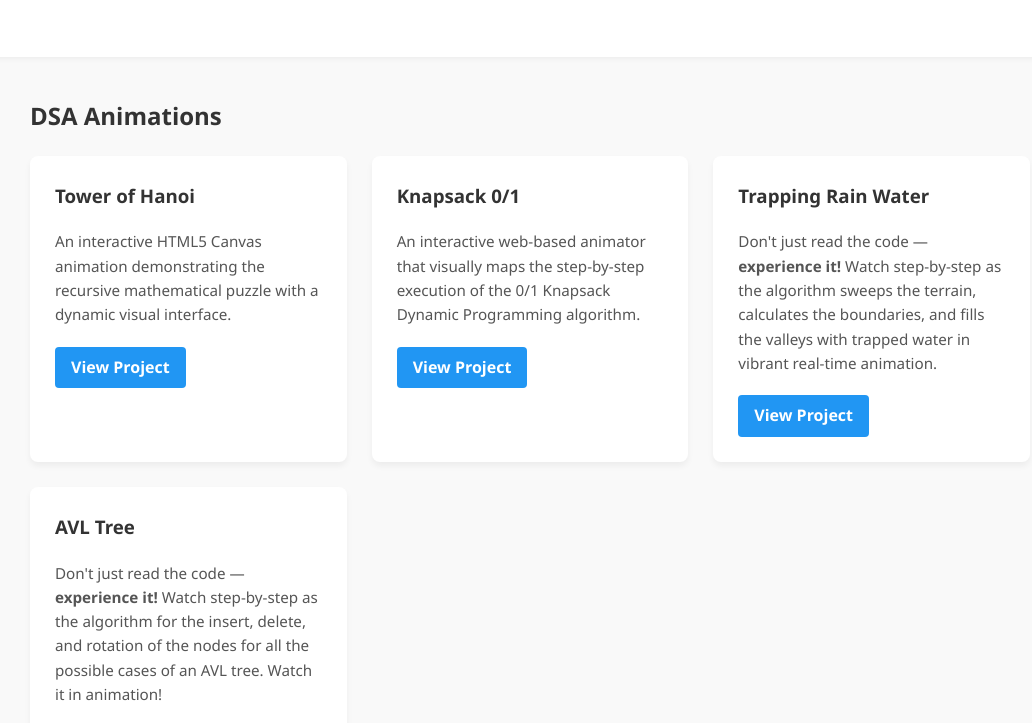
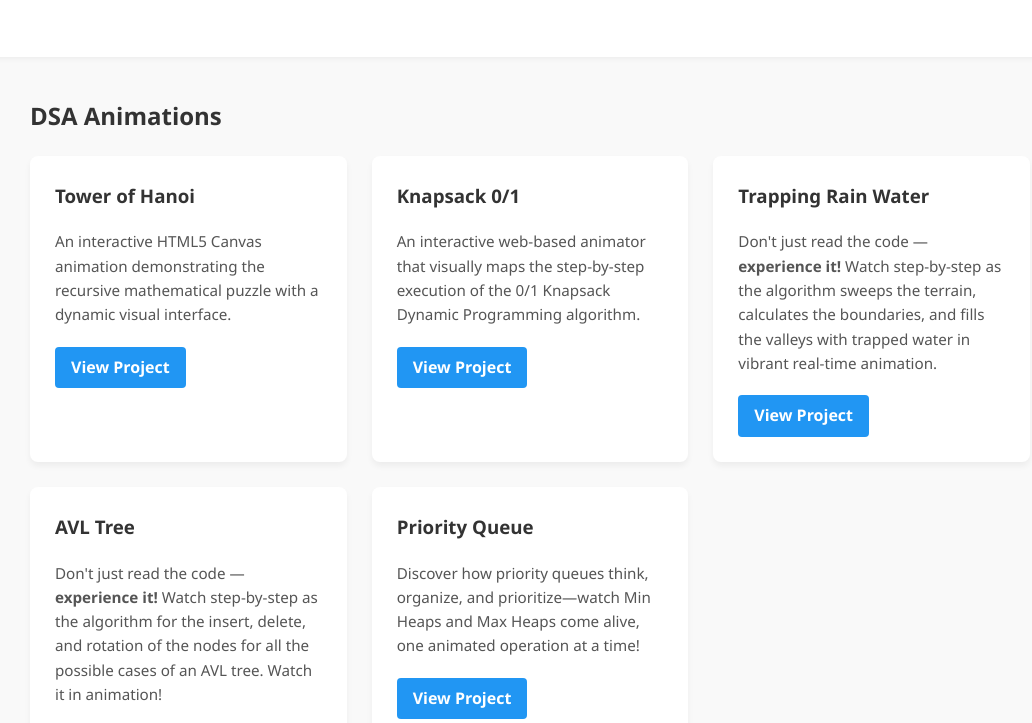
Before and after one commit to gyani1088/gyani1088.github.io, a plain HTML site: page index.html in a window 1280 px wide. Shown: the part 203-926 px from the top of the page, without its empty margins (110-1142 px from the left). Drawn offline with Linux system fonts and the light colour scheme.

Commit message:
Update index.html
PriorityQueue placeholder added

```diff
--- a/index.html
+++ b/index.html
@@ -134,6 +134,16 @@
 
                 <a href="AVL_Tree/avl-tree-animation.html">View Project</a>
             </div>
+
+            <!-- Discover how priority queues think, organize, and prioritize—watch Min Heaps and Max Heaps come alive, one animated operation at a time! -->
+            <!-- Project 5: Placeholder -->
+            <div class="project-card">
+                <h3>Priority Queue</h3>
+                <p>Discover how priority queues think, organize, and prioritize—watch Min Heaps and Max Heaps come alive, one animated operation at a time!</p>
+                <!-- <a href="TrappingRainWater/trapping-rain-water.html">View Project</a> -->
+
+                <a href="Prioirity_Queue/priority-queue-animation-minheap-maxheap.html">View Project</a>
+            </div>
         </div>
     </div>
 
```
